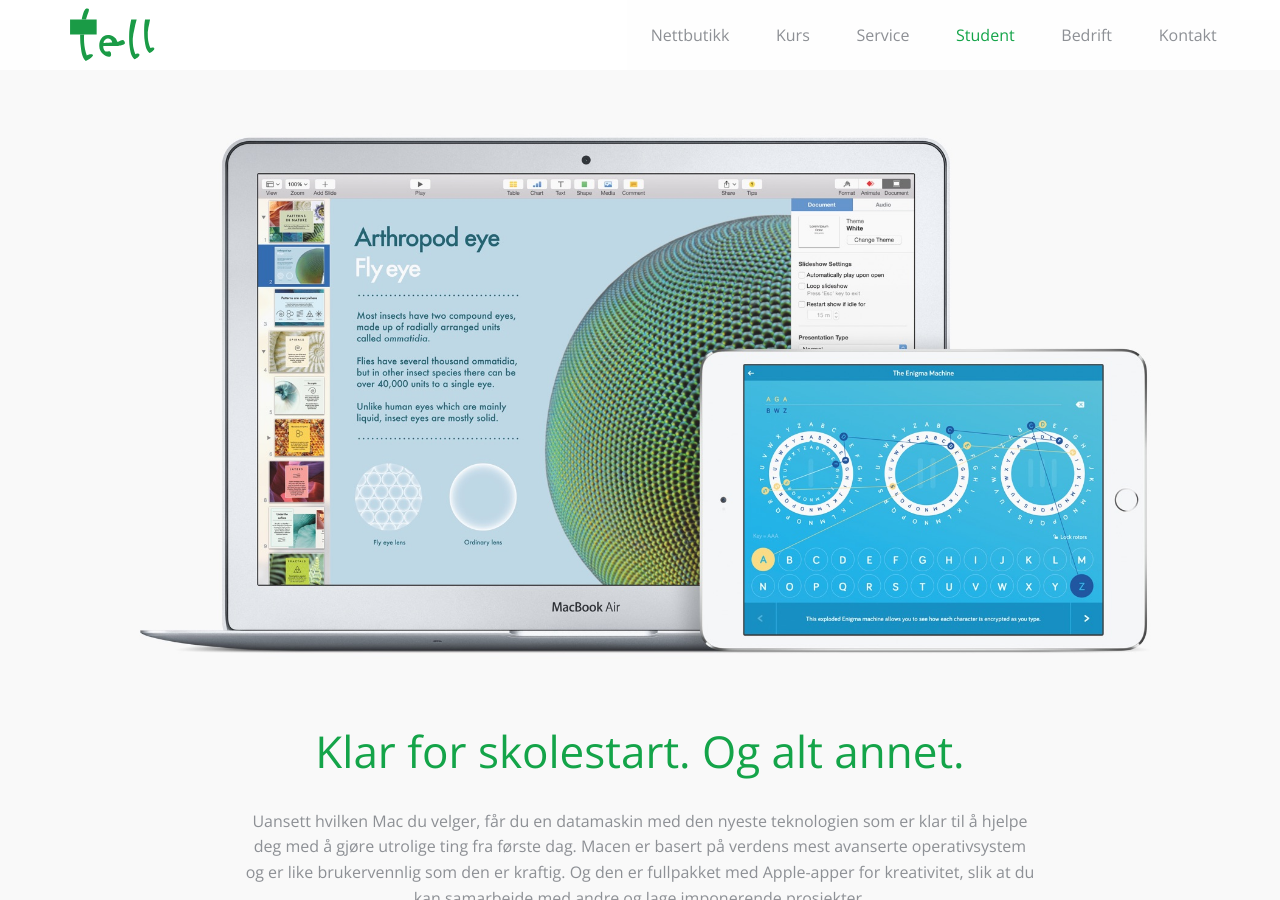
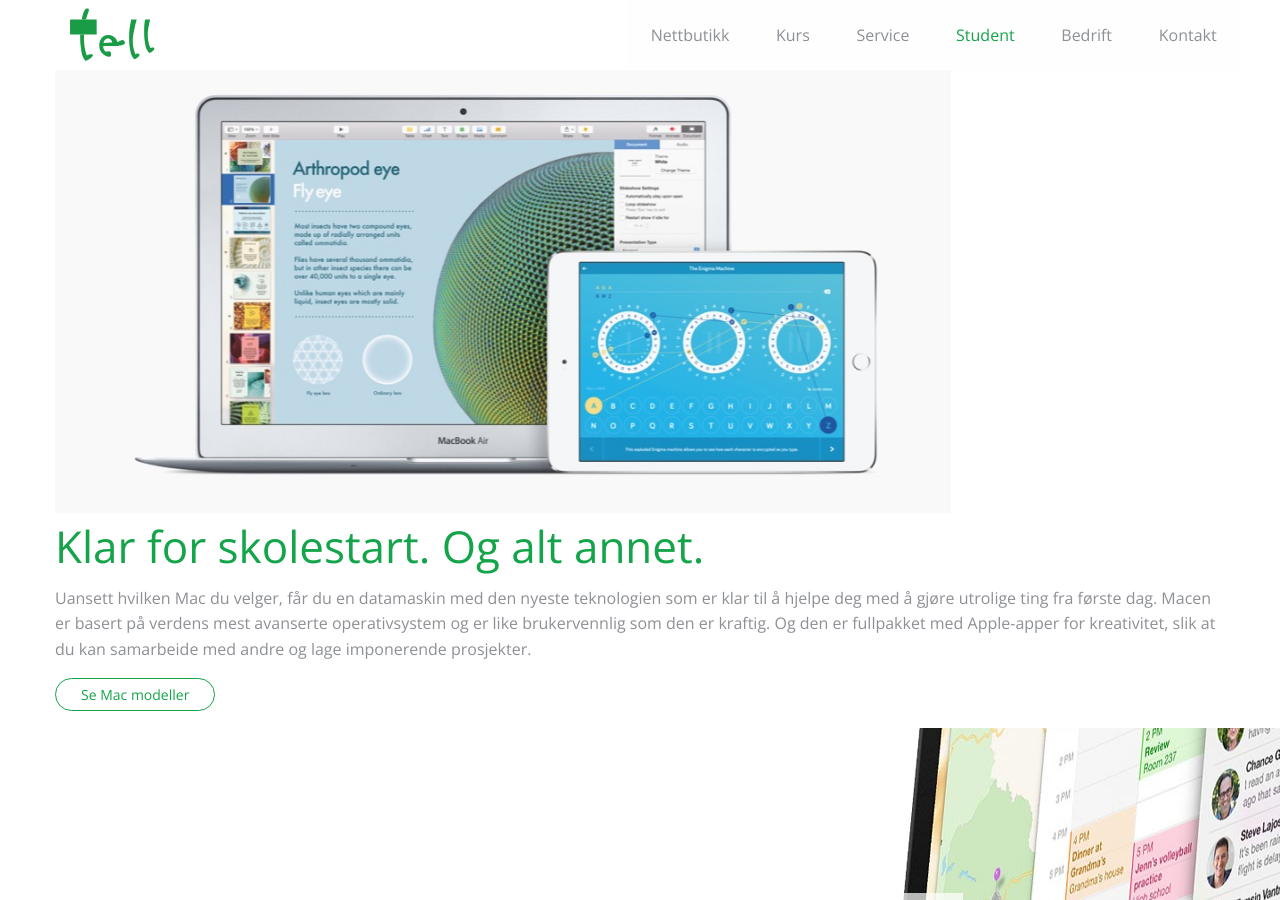
Before and after one commit to cristerb/tellit-main, a Jekyll site: the page built from student.html, in a window 1280 px wide and 900 px high. Built offline with Jekyll 4.4.1, drawn with Linux system fonts in a browser that asks for light colours; nearby versions of some CDN libraries; library files that are not in the unit come from our copies.

Commit message:
Lagt til page-header class.
Lagt denne til bedrift og student header. Dette er isteden for å ha forsjellige classes.

```diff
--- a/_scss/pages/_student.scss
+++ b/_scss/pages/_student.scss
@@ -120,7 +120,7 @@
 
 
 
-#bedrift-hero {
+.page-header {
  background-color: $tell-light-light-gray;
   padding: 2em 0 6em 0;
   text-align: center;
--- a/bedrift.html
+++ b/bedrift.html
@@ -3,7 +3,7 @@
 title: Bedrift
 ---
 
-<section id="bedrift-hero">
+<section class="page-header">
   <div class="row">
     <article class="small-12 columns">
 
--- a/student.html
+++ b/student.html
@@ -4,17 +4,21 @@
 ---
 
 <!--### STUDENT HERO ###-->
-<section id="student-hero">
+<section class="page-header">
+  <div class="row">
 
-  <img src="/img/student/student-hero.jpg"
-     srcset="/img/student/student-hero.jpg 1000w, /img/student/student-hero@2x.jpg 2000w"
-     sizes="100%"
-     alt="Macbook Air 13 tommer og iPad">
+    <article class="small-12 columns">
+       <img src="/img/student/student-hero.jpg"
+            srcset="/img/student/student-hero.jpg 1000w, /img/student/student-hero@2x.jpg 2000w"
+            sizes="70vw"
+            alt="Macbook Air 13 tommer og iPad">
 
     <h1>Klar for skolestart. Og alt annet.</h1>
     <p>Uansett hvilken Mac du velger, får du en datamaskin med den nyeste teknologien som er klar til å hjelpe deg med å gjøre utrolige ting fra første dag. Macen er basert på verdens mest avanserte operativsystem og er like brukervennlig som den er kraftig. Og den er fullpakket med Apple-apper for kreativitet, slik at du kan samarbeide med andre og lage imponerende prosjekter. </p>
-     <p><a class="knapp" href="#">Se Mac modeller</a></p>
+    <p><a class="knapp" href="#">Se Mac modeller</a></p>
 
+    </article>
+  </div>
 </section>
 
 
```
